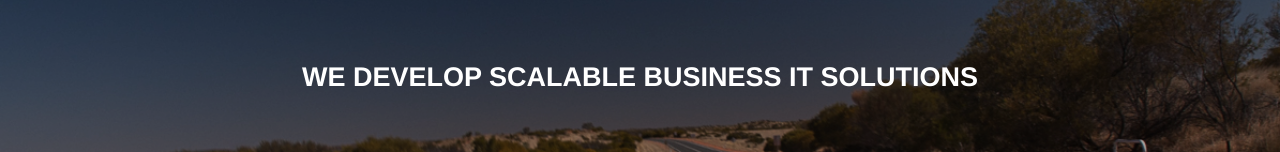
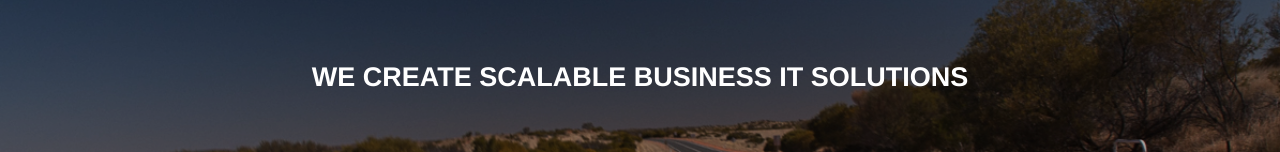
Before and after one commit to atomicbits/atomicbits-website, a plain HTML site: page index.html in a window 1280 px wide. Shown: the part 323-475 px from the top of the page. Drawn offline with Linux system fonts and the light colour scheme.

Commit message:
Improvement.

```diff
--- a/index.html
+++ b/index.html
@@ -32,7 +32,7 @@
                 <!--<div class="content" style="background-image: url(http://atomicbits.io/atomicbits.svg);">-->
                 <div class="content">
                     <!--<h2><a href="http://atomicbits.io">We develop Scalable Business IT Solutions</a></h2>-->
-                    <h2>We develop Scalable Business IT Solutions</h2>
+                    <h2>We create Scalable Business IT Solutions</h2>
                 </div>
             </div>
             <div class="section" style="background-image: url(img/background-2.jpg);">
```
